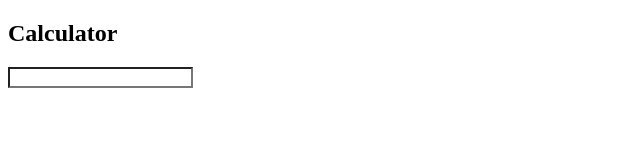
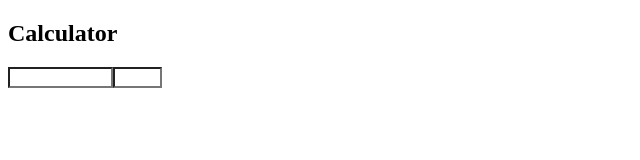
Before and after one commit to CanehMagicooh/addandsub, a plain HTML site: page index.html in a window 1280 px wide. Shown: the full height of the page, 0-640 px from the left. Drawn offline with Linux system fonts and the light colour scheme.

Commit message:
Update index.html

```diff
--- a/index.html
+++ b/index.html
@@ -8,7 +8,8 @@
 <h2>Calculator</h2>
 
 <div>
-<input type="text" style="float: left; background-color: white; outline: hidden; shape-outside: border-box; ">
+<input id="Number1" size="10" type="text" style="float: left; background-color: white; outline: hidden; shape-outside: border-box; ">
+<input id="Operator" size="3" type="text" style="float: left; background-color: white; outline: hidden; shape-outside: border-box; ">
 </div>
 
 </body>
```
